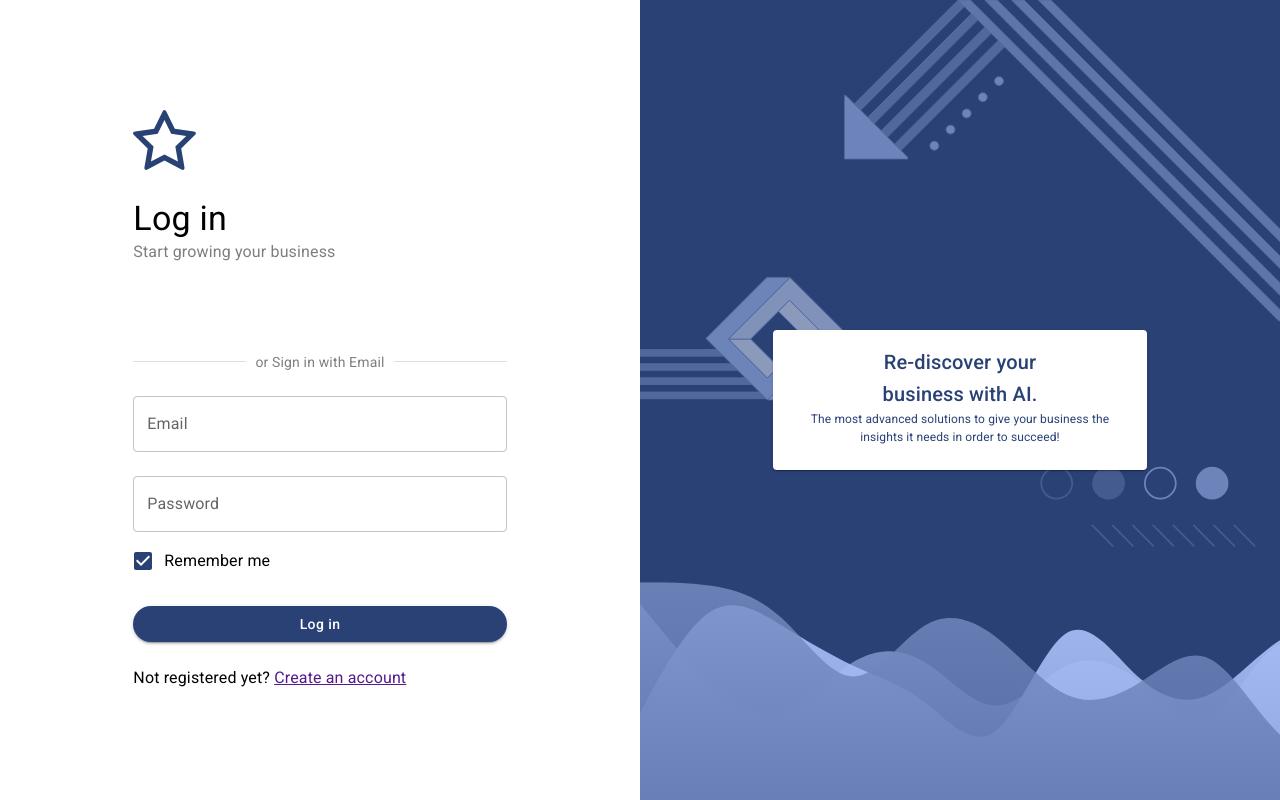
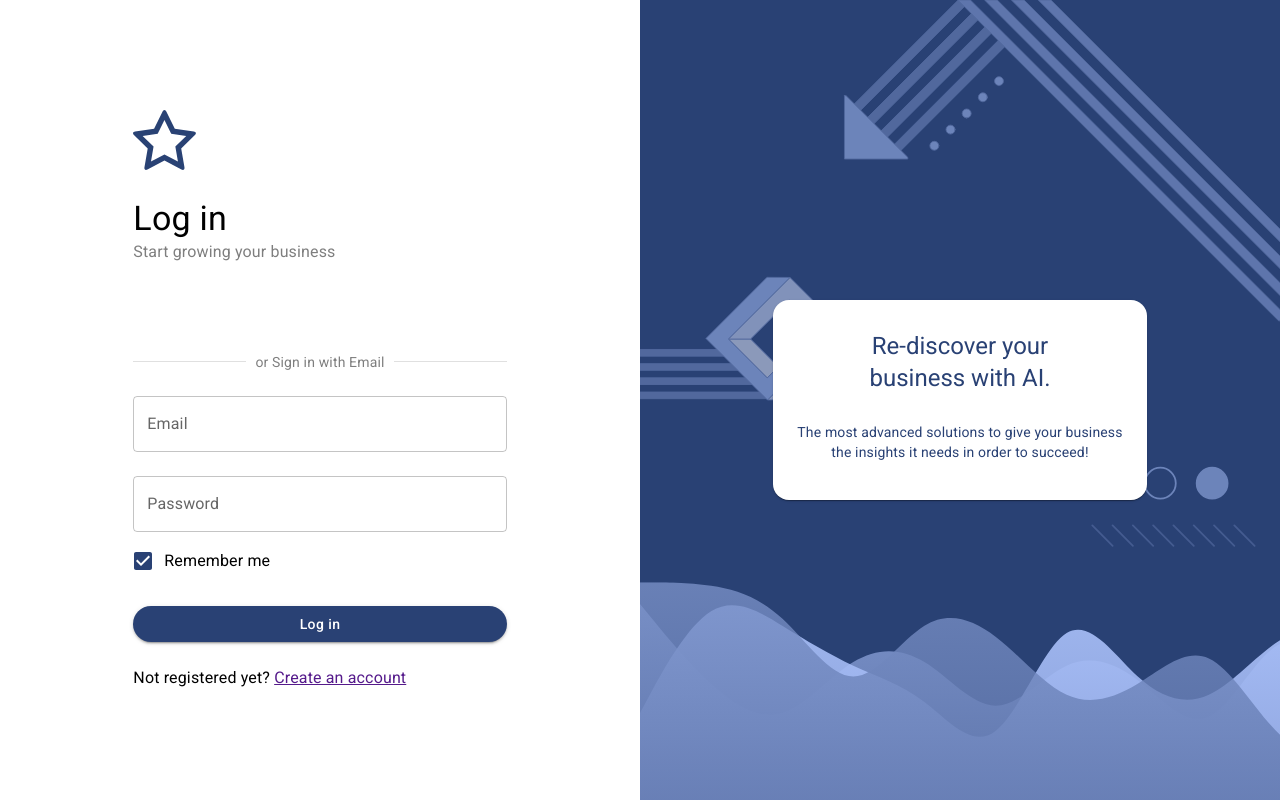
Before and after one commit to RevisarAI/RevisarAI, a React (Vite) app in the folder frontend/: page /login in a window 1280 px wide. Built offline with nearby package versions, Linux system fonts and the light colour scheme; no server answers.

Commit message:
fix blobs

```diff
--- a/frontend/src/components/AuthBlobs.tsx
+++ b/frontend/src/components/AuthBlobs.tsx
@@ -18,17 +18,23 @@ const AuthBlobs: React.FC = () => {
         backgroundSize: 'cover',
       }}
     >
-      <Grid item md={7}>
-        <Card>
-          <CardContent>
-            <Typography variant="h6" color="primary.main" style={{ textAlign: 'center' }}>
+      <Grid item md={7} height="25%">
+        <Card style={{ height: '100%', alignContent: 'center', borderRadius: '2vh' }}>
+          <CardContent style={{ height: '100%' }}>
+            <Grid container direction="column" justifyContent="space-around" height="80%">
+              <Grid item>
+                <Typography variant="h5" color="primary.main" textAlign="center">
                   Re-discover your
                   <br />
                   business with AI.
                 </Typography>
-            <Typography color="primary.main" style={{ textAlign: 'center', fontSize: '1.5vh' }}>
+              </Grid>
+              <Grid item>
+                <Typography color="primary.main" variant="body2" textAlign="center">
                   The most advanced solutions to give your business the insights it needs in order to succeed!
                 </Typography>
+              </Grid>
+            </Grid>
           </CardContent>
         </Card>
       </Grid>
```
Lines whose indentation alone changed are shown as unchanged.
